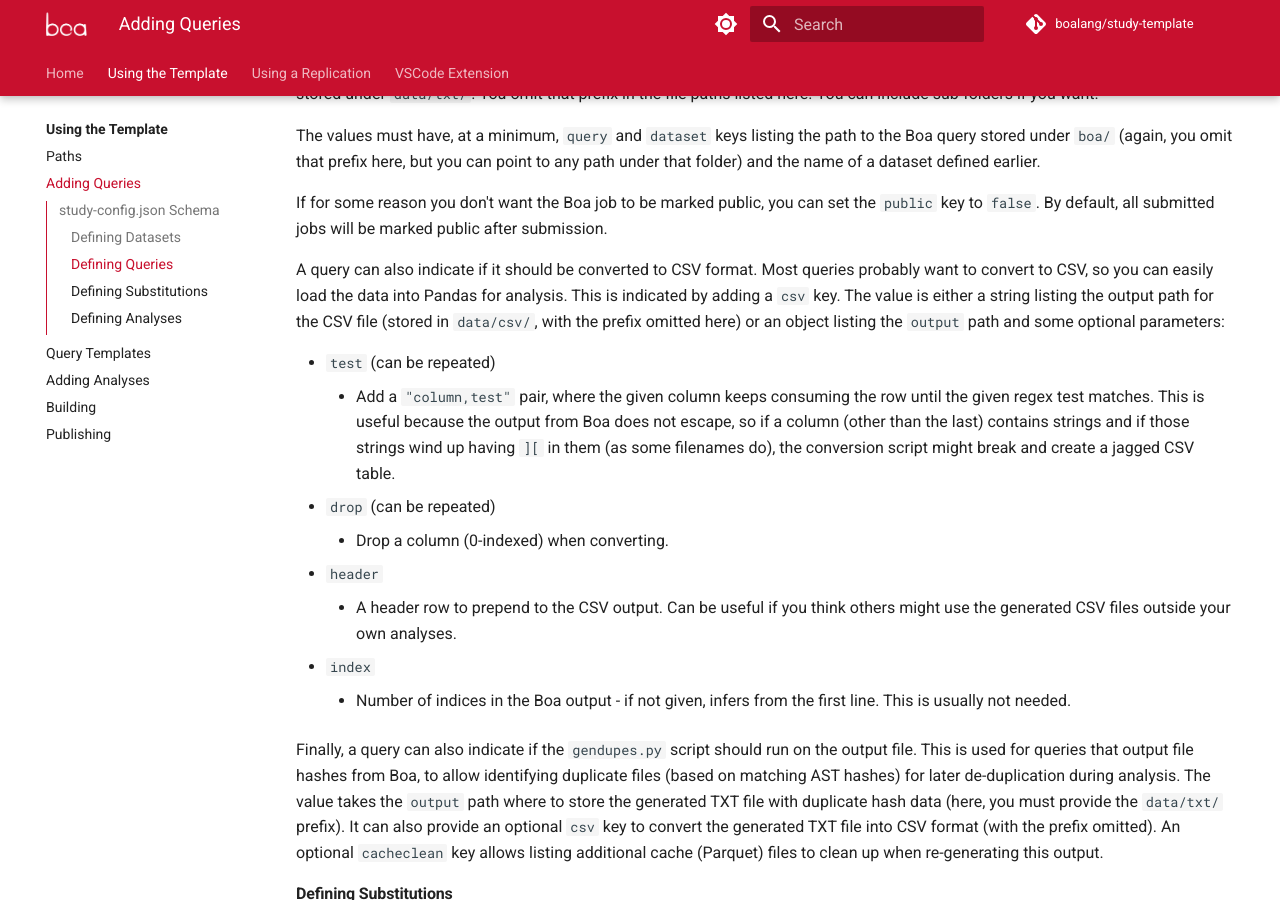
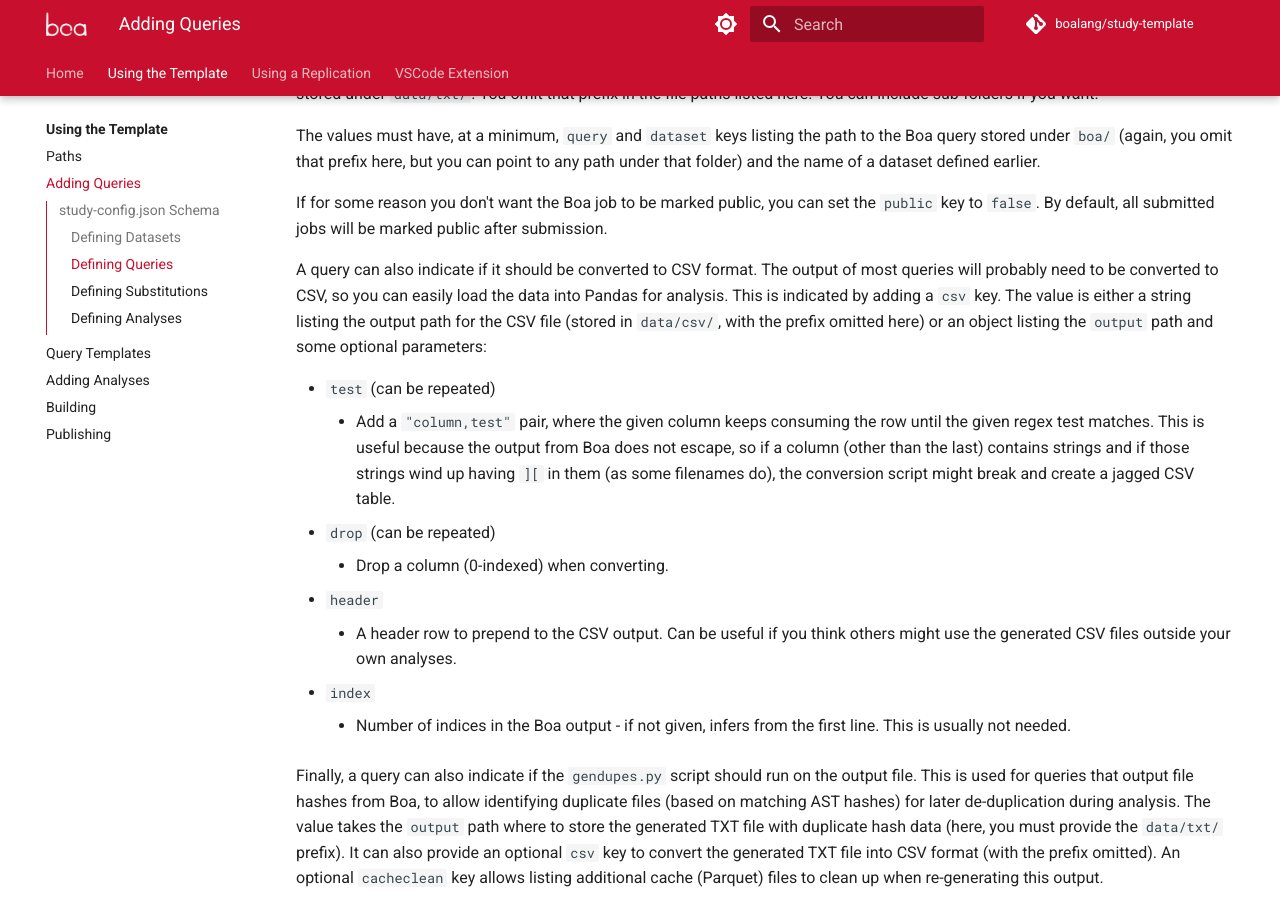
Before and after one commit to boalang/study-template, an MkDocs documentation site: the page built from docs/research/add-query.md, in a window 1280 px wide and 900 px high, scrolled down 1977 px. Built offline with MkDocs 1.6.1 and Material for MkDocs 9.7.7, drawn with Linux system fonts in a browser that asks for light colours; comment, search, counter and statistics services are not loaded; the version menu is left out.

Commit message:
Fix "most queries want to convert to CSV" weirdness

```diff
--- a/docs/research/add-query.md
+++ b/docs/research/add-query.md
@@ -60,12 +60,12 @@ If for some reason you don't want the Boa job to be marked public, you can set
 the `public` key to `false`.  By default, all submitted jobs will be marked
 public after submission.
 
-A query can also indicate if it should be converted to CSV format.  Most
-queries probably want to convert to CSV, so you can easily load the data into
-Pandas for analysis.  This is indicated by adding a `csv` key.  The value is
-either a string listing the output path for the CSV file (stored in
-`data/csv/`, with the prefix omitted here) or an object listing the
-`output` path and some optional parameters:
+A query can also indicate if it should be converted to CSV format.  The output
+of most queries will probably need to be converted to CSV, so you can easily
+load the data into Pandas for analysis. This is indicated by adding a `csv` key.
+The value is either a string listing the output path for the CSV file (stored in
+`data/csv/`, with the prefix omitted here) or an object listing the `output`
+path and some optional parameters:
 
 * `test` (can be repeated)
     * Add a `"column,test"` pair, where the given column keeps consuming the row
```
